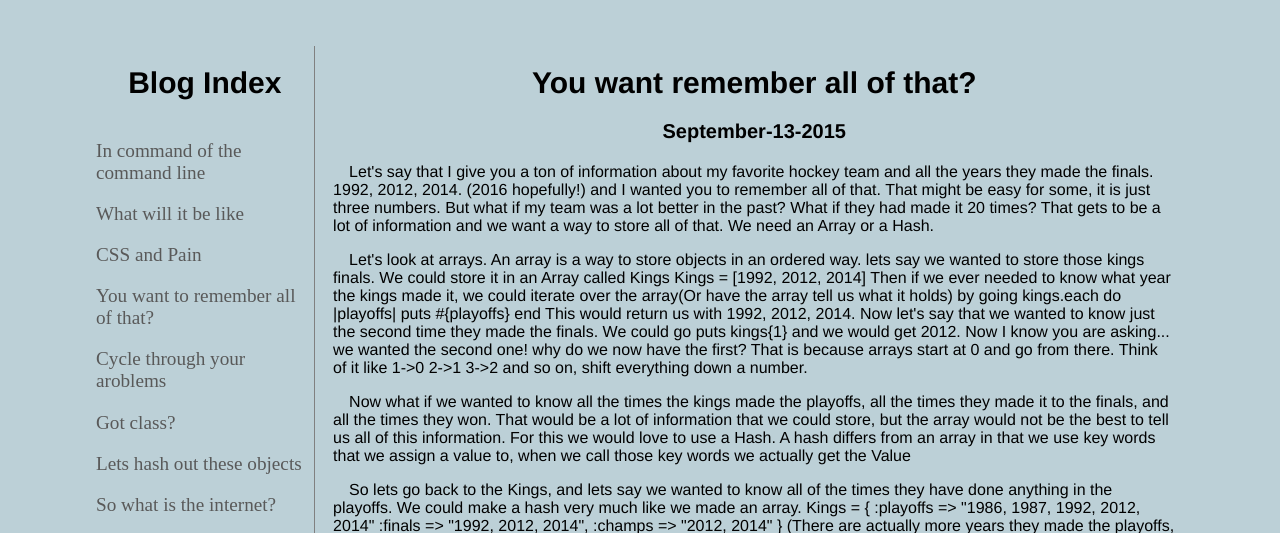
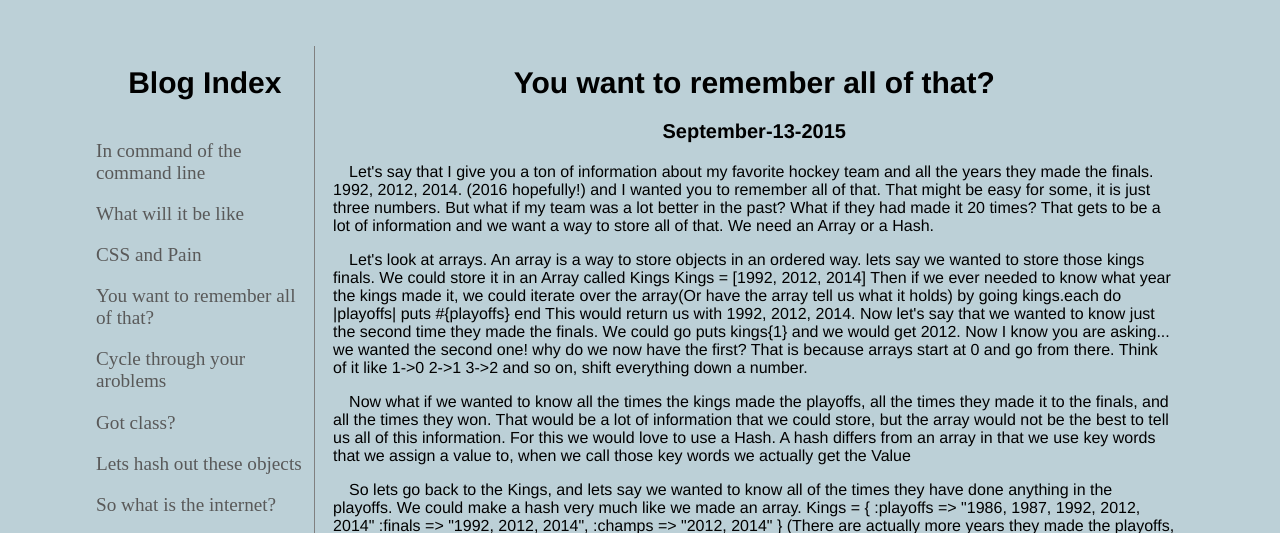
Before and after one commit to Razevich/Razevich.github.io, a plain HTML site: page blog/arrays-hashes.html in a window 1280 px wide. Shown: the part 267-800 px from the top of the page. Drawn offline with Linux system fonts and the light colour scheme.

Commit message:
change in titele

```diff
--- a/blog/arrays-hashes.html
+++ b/blog/arrays-hashes.html
@@ -54,7 +54,7 @@
           <a href="http://razevich.github.io/blog/tech.html">So what is the internet?</a>
       </div>
     <div class="main-work">
-    <h1>You want remember all of that?</h1>
+    <h1>You want to remember all of that?</h1>
       <h3>September-13-2015</h3>
         <p>Let's say that I give you a ton of information about my favorite hockey team and all the years they made the finals. 1992, 2012, 2014. (2016 hopefully!) and I wanted you to remember all of that. That might be easy for some, it is just three numbers. But what if my team was a lot better in the past? What if they had made it 20 times? That gets to be a lot of information and we want a way to store all of that. We need an Array or a Hash.
         </p>
```
